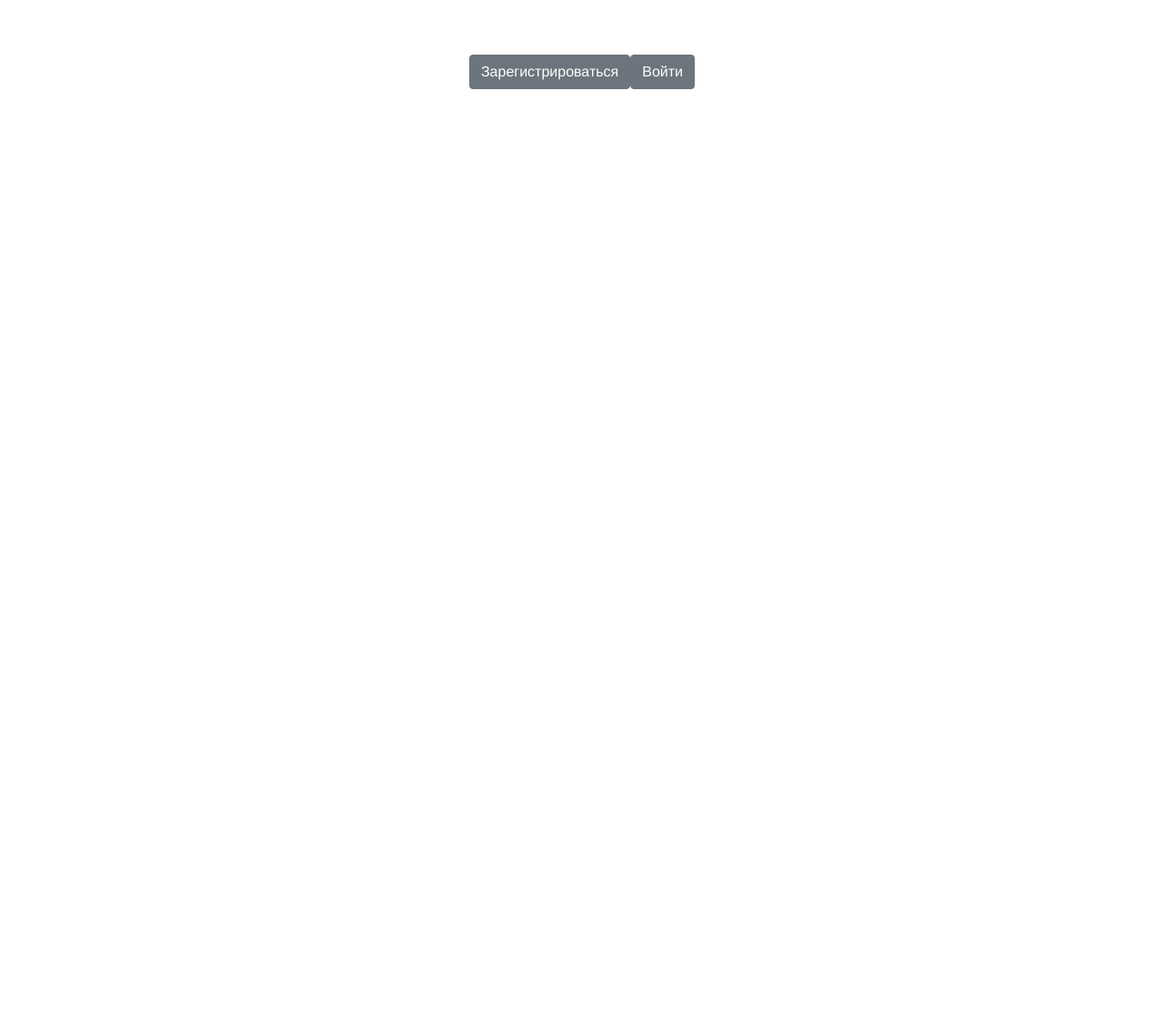
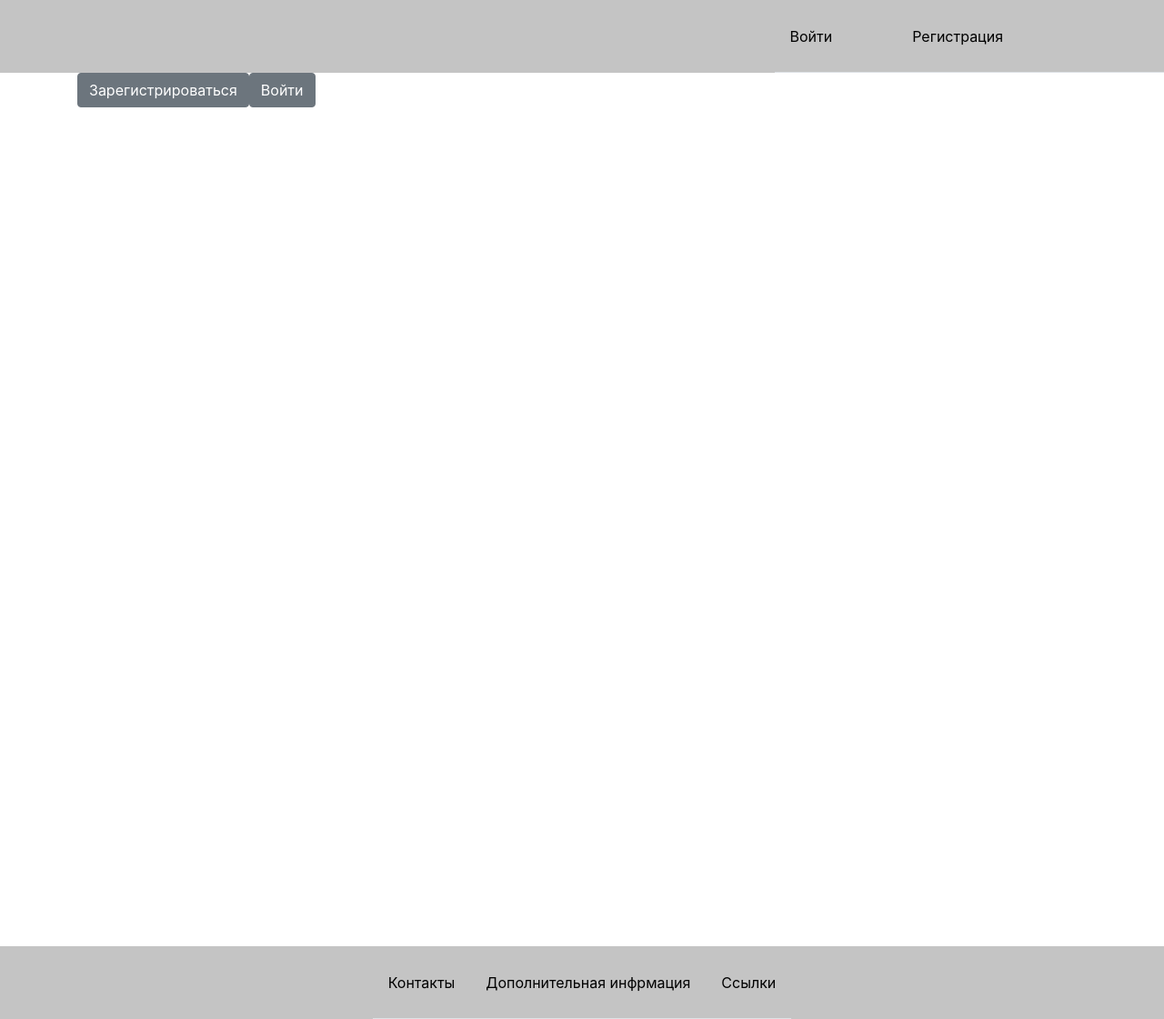
Before and after one commit to spottyladybug/kraken, a Vue app: page / in a window 1280 px wide. Shown: the whole page at 91% size. Before the commit the page ends 800 px from the top, so only its background shows below. Built offline with nearby package versions, Linux system fonts and the light colour scheme.

Commit message:
add header and footer

```diff
--- a/src/App.vue
+++ b/src/App.vue
@@ -1,24 +1,30 @@
 <template>
   <div id="app">
-
-    <router-view></router-view>
+    <Header/>
+      <div class="container">
+          <router-view></router-view>
+      </div>
+    <Footer/>
   </div>
 </template>
 
 <script>
-
+import Header from 'src/components/Header'
+import Footer from 'src/components/Footer'
 export default {
   name: 'app',
+  components: {
+    Header,
+    Footer
+  }
 }
 </script>
 
 <style>
-#app {
-  font-family: 'Avenir', Helvetica, Arial, sans-serif;
-  -webkit-font-smoothing: antialiased;
-  -moz-osx-font-smoothing: grayscale;
-  text-align: center;
-  color: #2c3e50;
-  margin-top: 60px;
+.app {
+  min-height: 100rem;
+}
+.container {
+    min-height: 60rem;
 }
 </style>
--- /dev/null
+++ b/src/components/Footer.vue
@@ -0,0 +1,30 @@
+<template>
+<div class="footer">
+    <b-nav tabs align="center">
+        <b-nav-item>Контакты</b-nav-item>
+        <b-nav-item>Дополнительная инфрмация</b-nav-item>
+        <b-nav-item>Ссылки</b-nav-item>
+    </b-nav>
+</div>
+</template>
+<script>
+export default {
+  name: "Footer"
+};
+</script>
+<style scoped>
+.footer {
+    display: flex;
+    width:100%;
+    justify-content: center;
+    background: #C4C4C4;
+}
+.nav {
+    height: 80px;
+    text-align: center;
+    align-content: center;
+}
+a {
+    color: #000000;
+}
+</style>
--- /dev/null
+++ b/src/components/Header.vue
@@ -0,0 +1,30 @@
+<template>
+<div class="header">
+    <b-nav tabs align="flex-end">
+        <b-nav-item style="margin-right: 54px">Войти</b-nav-item>
+        <b-nav-item style="margin-right: 10em">Регистрация</b-nav-item>
+    </b-nav>
+</div>
+</template>
+<script>
+export default {
+  name: "Header"
+};
+</script>
+<style scoped>
+.header {
+    display: flex;
+    width:100%;
+    justify-content: flex-end;
+    align-items: flex-end;
+    background: #C4C4C4;
+}
+.nav {
+    height: 80px;
+    text-align: center;
+    align-content: center;
+}
+a {
+    color: #000000;
+}
+</style>
```
